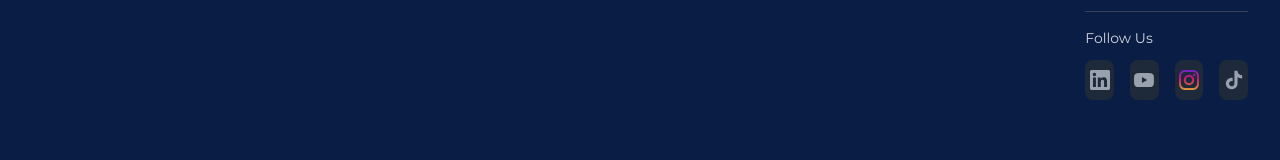
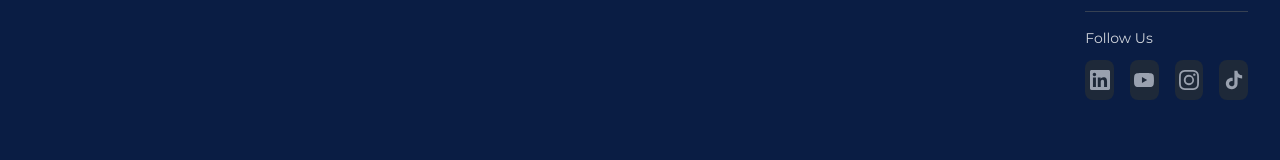
Before and after one commit to mehediakash/koroso, a React (Vite) app: page / in a window 1280 px wide. Shown: the part 7412-7572 px from the top of the page. Built offline with nearby package versions, Linux system fonts and the light colour scheme.

Commit message:
fix icon

```diff
--- a/src/components/shared/Footer.jsx
+++ b/src/components/shared/Footer.jsx
@@ -158,97 +158,9 @@
         </svg>
       ),
       instagram: (
-        <svg
-    className={className} fill="currentColor"
-
-      viewBox="0 0 551.034 551.034"
-    >
-      <g>
-        {/* First Gradient */}
-        <linearGradient
-          id="XMLID_2_"
-          gradientUnits="userSpaceOnUse"
-          x1="275.517"
-          y1="4.5714"
-          x2="275.517"
-          y2="549.7202"
-          gradientTransform="matrix(1 0 0 -1 0 554)"
-        >
-          <stop offset="0" style={{ stopColor: "#E09B3D" }} />
-          <stop offset="0.3" style={{ stopColor: "#C74C4D" }} />
-          <stop offset="0.6" style={{ stopColor: "#C21975" }} />
-          <stop offset="1" style={{ stopColor: "#7024C4" }} />
-        </linearGradient>
-
-        {/* Outer Square Path */}
-        <path
-          id="XMLID_17_"
-          style={{ fill: "url(#XMLID_2_)" }}
-          d="M386.878,0H164.156C73.64,0,0,73.64,0,164.156v222.722
-             c0,90.516,73.64,164.156,164.156,164.156h222.722
-             c90.516,0,164.156-73.64,164.156-164.156V164.156
-             C551.033,73.64,477.393,0,386.878,0z
-             M495.6,386.878c0,60.045-48.677,108.722-108.722,108.722H164.156
-             c-60.045,0-108.722-48.677-108.722-108.722V164.156
-             c0-60.046,48.677-108.722,108.722-108.722h222.722
-             c60.045,0,108.722,48.676,108.722,108.722L495.6,386.878z"
-        />
-
-        {/* Second Gradient */}
-        <linearGradient
-          id="XMLID_3_"
-          gradientUnits="userSpaceOnUse"
-          x1="275.517"
-          y1="4.5714"
-          x2="275.517"
-          y2="549.7202"
-          gradientTransform="matrix(1 0 0 -1 0 554)"
-        >
-          <stop offset="0" style={{ stopColor: "#E09B3D" }} />
-          <stop offset="0.3" style={{ stopColor: "#C74C4D" }} />
-          <stop offset="0.6" style={{ stopColor: "#C21975" }} />
-          <stop offset="1" style={{ stopColor: "#7024C4" }} />
-        </linearGradient>
-
-        {/* Inner Circle Path */}
-        <path
-          id="XMLID_81_"
-          style={{ fill: "url(#XMLID_3_)" }}
-          d="M275.517,133C196.933,133,133,196.933,133,275.516
-             s63.933,142.517,142.517,142.517S418.034,354.1,418.034,275.516
-             S354.101,133,275.517,133z
-             M275.517,362.6c-48.095,0-87.083-38.988-87.083-87.083
-             s38.989-87.083,87.083-87.083
-             c48.095,0,87.083,38.988,87.083,87.083
-             C362.6,323.611,323.611,362.6,275.517,362.6z"
-        />
-
-        {/* Third Gradient */}
-        <linearGradient
-          id="XMLID_4_"
-          gradientUnits="userSpaceOnUse"
-          x1="418.306"
-          y1="4.5714"
-          x2="418.306"
-          y2="549.7202"
-          gradientTransform="matrix(1 0 0 -1 0 554)"
-        >
-          <stop offset="0" style={{ stopColor: "#E09B3D" }} />
-          <stop offset="0.3" style={{ stopColor: "#C74C4D" }} />
-          <stop offset="0.6" style={{ stopColor: "#C21975" }} />
-          <stop offset="1" style={{ stopColor: "#7024C4" }} />
-        </linearGradient>
-
-        {/* Small Circle */}
-        <circle
-          id="XMLID_83_"
-          style={{ fill: "url(#XMLID_4_)" }}
-          cx="418.306"
-          cy="134.072"
-          r="34.149"
-        />
-      </g>
-    </svg>
+       <svg xmlns="http://www.w3.org/2000/svg" className={className} fill="currentColor" viewBox="0 0 16 16">
+  <path d="M8 0C5.829 0 5.556.01 4.703.048 3.85.088 3.269.222 2.76.42a3.9 3.9 0 0 0-1.417.923A3.9 3.9 0 0 0 .42 2.76C.222 3.268.087 3.85.048 4.7.01 5.555 0 5.827 0 8.001c0 2.172.01 2.444.048 3.297.04.852.174 1.433.372 1.942.205.526.478.972.923 1.417.444.445.89.719 1.416.923.51.198 1.09.333 1.942.372C5.555 15.99 5.827 16 8 16s2.444-.01 3.298-.048c.851-.04 1.434-.174 1.943-.372a3.9 3.9 0 0 0 1.416-.923c.445-.445.718-.891.923-1.417.197-.509.332-1.09.372-1.942C15.99 10.445 16 10.173 16 8s-.01-2.445-.048-3.299c-.04-.851-.175-1.433-.372-1.941a3.9 3.9 0 0 0-.923-1.417A3.9 3.9 0 0 0 13.24.42c-.51-.198-1.092-.333-1.943-.372C10.443.01 10.172 0 7.998 0zm-.717 1.442h.718c2.136 0 2.389.007 3.232.046.78.035 1.204.166 1.486.275.373.145.64.319.92.599s.453.546.598.92c.11.281.24.705.275 1.485.039.843.047 1.096.047 3.231s-.008 2.389-.047 3.232c-.035.78-.166 1.203-.275 1.485a2.5 2.5 0 0 1-.599.919c-.28.28-.546.453-.92.598-.28.11-.704.24-1.485.276-.843.038-1.096.047-3.232.047s-2.39-.009-3.233-.047c-.78-.036-1.203-.166-1.485-.276a2.5 2.5 0 0 1-.92-.598 2.5 2.5 0 0 1-.6-.92c-.109-.281-.24-.705-.275-1.485-.038-.843-.046-1.096-.046-3.233s.008-2.388.046-3.231c.036-.78.166-1.204.276-1.486.145-.373.319-.64.599-.92s.546-.453.92-.598c.282-.11.705-.24 1.485-.276.738-.034 1.024-.044 2.515-.045zm4.988 1.328a.96.96 0 1 0 0 1.92.96.96 0 0 0 0-1.92m-4.27 1.122a4.109 4.109 0 1 0 0 8.217 4.109 4.109 0 0 0 0-8.217m0 1.441a2.667 2.667 0 1 1 0 5.334 2.667 2.667 0 0 1 0-5.334"/>
+</svg>
       ),
       tiktok: (
         <svg className={className} xmlns="http://www.w3.org/2000/svg" fill="currentColor" viewBox="0 0 32 32" version="1.1">
@@ -464,6 +376,7 @@
                       aria-label={social.name}
                     >
                       <SocialIcon icon={social.icon} className="w-5 h-5" />
+
                     </a>
                   ))}
                 </div>
```
